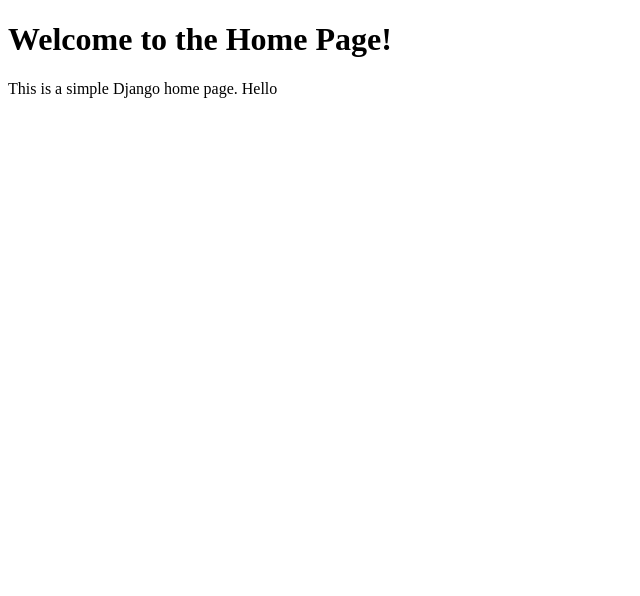
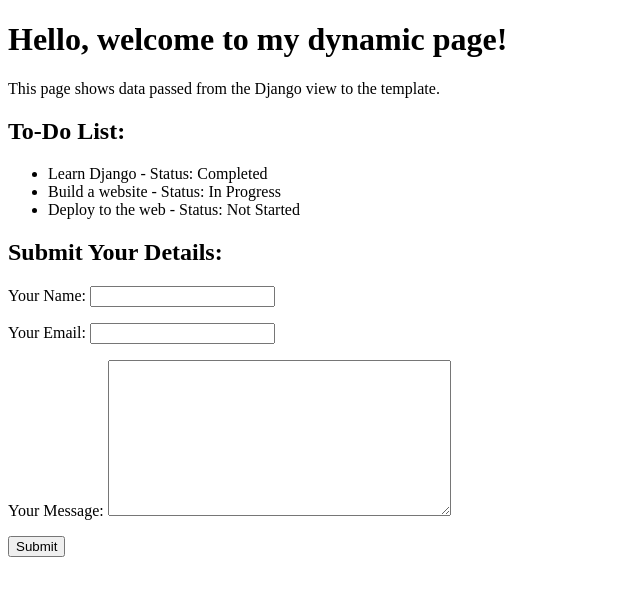
Before and after one commit to frankbidak/gradme, a Django app: page / in a window 1280 px wide. Shown: the top 596 px of the page, without its empty margins (0-640 px from the left). Run offline with Django 5.2, Linux system fonts and the light colour scheme.

Commit message:
Second Commit from ThinkPad

```diff
--- /dev/null
+++ b/mysite/home/forms.py
@@ -0,0 +1,6 @@
+from django import forms
+
+class ContactForm(forms.Form):
+    name = forms.CharField(max_length=100, label="Your Name")
+    email = forms.EmailField(label="Your Email")
+    message = forms.CharField(widget=forms.Textarea, label="Your Message")
--- a/mysite/home/templates/home.html
+++ b/mysite/home/templates/home.html
@@ -3,10 +3,32 @@
 <head>
     <meta charset="UTF-8">
     <meta name="viewport" content="width=device-width, initial-scale=1.0">
-    <title>Home</title>
+    <title>Dynamic Page</title>
 </head>
 <body>
-    <h1>Welcome to the Home Page!</h1>
-    <p>This is a simple Django home page. Hello</p>
+    <h1>{{ greeting }}</h1>
+    <p>{{ description }}</p>
+
+    <h2>To-Do List:</h2>
+    <ul>
+        {% for task in tasks %}
+            <li>{{ task.task }} - Status: {{ task.status }}</li>
+        {% endfor %}
+    </ul>
+
+    <h2>Submit Your Details:</h2>
+    <form method="POST" action="">
+        {% csrf_token %}  <!-- Security token -->
+
+        {{ form.as_p }}  <!-- This renders the form automatically with <p> tags -->
+
+        <button type="submit">Submit</button>
+    </form>
+
+    {% if submitted_name %}
+        <h3>Thank you, {{ submitted_name }}!</h3>
+        <p>Email: {{ submitted_email }}</p>
+        <p>Message: {{ submitted_message }}</p>
+    {% endif %}
 </body>
 </html>
--- a/mysite/home/urls.py
+++ b/mysite/home/urls.py
@@ -2,5 +2,5 @@ from django.urls import path
 from . import views
 
 urlpatterns = [
-    path('', views.home_view, name='home'),  # Home page URL
+    path('', views.home, name='home'),  # Home page URL
 ]
--- a/mysite/home/views.py
+++ b/mysite/home/views.py
@@ -1,4 +1,33 @@
 from django.shortcuts import render
+from .forms import ContactForm  # Import the form
 
-def home_view(request):
-    return render(request, 'home.html')
+def home(request):
+    tasks = [
+        {'task': 'Learn Django', 'status': 'Completed'},
+        {'task': 'Build a website', 'status': 'In Progress'},
+        {'task': 'Deploy to the web', 'status': 'Not Started'}
+    ]
+
+    submitted_name = None
+    submitted_email = None
+    submitted_message = None
+
+    if request.method == 'POST':
+        form = ContactForm(request.POST)  # Bind the form to POST data
+        if form.is_valid():  # Validate the form
+            submitted_name = form.cleaned_data['name']
+            submitted_email = form.cleaned_data['email']
+            submitted_message = form.cleaned_data['message']
+    else:
+        form = ContactForm()  # Empty form for a GET request
+
+    context = {
+        'greeting': 'Hello, welcome to my dynamic page!',
+        'description': 'This page shows data passed from the Django view to the template.',
+        'tasks': tasks,
+        'form': form,  # Pass the form to the template
+        'submitted_name': submitted_name,
+        'submitted_email': submitted_email,
+        'submitted_message': submitted_message
+    }
+    return render(request, 'home.html', context)
```
Also changed, not shown: 3 other files.
